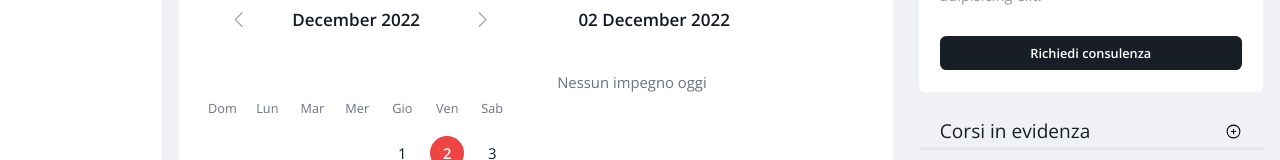
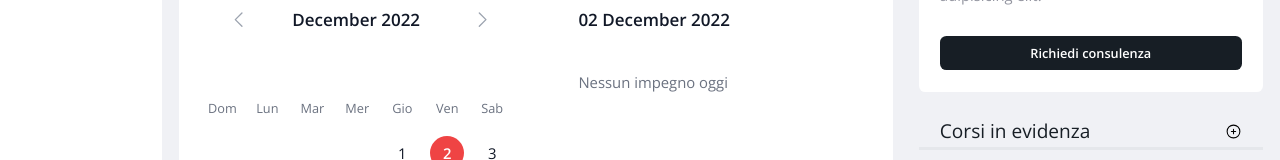
Before and after one commit to xdelmo/rapidoo-dashboard, a React (Create React App) app: page / in a window 1280 px wide. Shown: the part 414-574 px from the top of the page. Built offline with nearby package versions, Linux system fonts and the light colour scheme.

Commit message:
FIX: responsive padding on no meeting paragraph

```diff
--- a/src/components/FullCalendar.jsx
+++ b/src/components/FullCalendar.jsx
@@ -255,7 +255,7 @@ export default function Example() {
                     <Meeting meeting={meeting} key={meeting.id} />
                   ))
                 ) : (
-                  <p>Nessun impegno oggi</p>
+                  <p className="xl:pl-5">Nessun impegno oggi</p>
                 )}
               </ol>
             </div>
```
